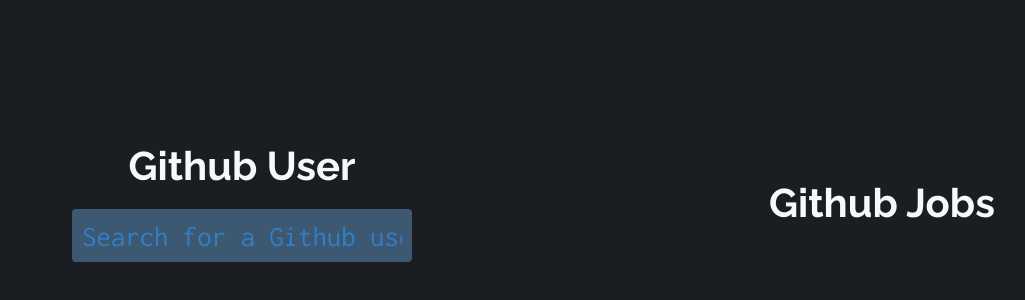
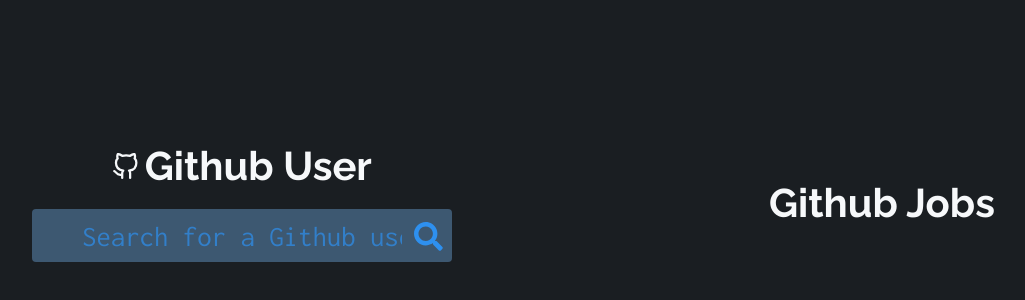
Before and after one commit to ShariqAsadi/gitrakr, a React (Create React App) app: page / in a window 1280 px wide. Shown: the part 198-498 px from the top of the page, without its empty margins (78-1103 px from the left). Built offline with nearby package versions, Linux system fonts and the light colour scheme.

Commit message:
Adds Icons and more stylings 🤙

```diff
--- a/package.json
+++ b/package.json
@@ -9,6 +9,7 @@
     "axios": "^0.19.2",
     "react": "^16.13.1",
     "react-dom": "^16.13.1",
+    "react-icons": "^3.10.0",
     "react-router-dom": "^5.2.0",
     "react-scripts": "3.4.1",
     "styled-components": "^5.1.1"
--- a/src/components/Input/Input.js
+++ b/src/components/Input/Input.js
@@ -1,5 +1,19 @@
 import React from 'react';
 import styled from 'styled-components';
+import { FaSearch } from 'react-icons/fa';
+
+const Container = styled.div`
+  position: relative;
+  span {
+    position: absolute;
+    top: 13px;
+    right: 9px;
+    .faSearch {
+      color: rgb(46 144 239 / 100%);
+      font-size: 1.8rem;
+    }
+  }
+`;
 
 const StyledInput = styled.input`
   outline: none;
@@ -9,7 +23,7 @@
   border: none;
   background: rgb(66 96 125 / 88%);
   color: rgb(46 144 239 / 100%);
-  padding: 10px;
+  padding: 10px 50px;
   text-align: center;
 
   &:focus {
@@ -25,7 +39,16 @@
 `;
 
 const Input = (props) => {
-  return <StyledInput type='text' {...props} />;
+  return (
+    <>
+      <Container>
+        <StyledInput type='text' {...props} />
+        <span>
+          <FaSearch className='faSearch' />
+        </span>
+      </Container>
+    </>
+  );
 };
 
 export default Input;
--- a/src/pages/Home/Home.js
+++ b/src/pages/Home/Home.js
@@ -1,5 +1,6 @@
 import React from 'react';
 import { Container, Grid, Items } from './Home.styles';
+import { FiGithub } from 'react-icons/fi';
 import Input from '../../components/Input/Input';
 
 const Home = () => {
@@ -8,7 +9,10 @@
       <Grid>
         <div>
           <Items>
-            <h1>Github User</h1>
+            <h1>
+              <FiGithub />
+              <span>Github User</span>
+            </h1>
             <Input placeholder='Search for a Github user' />
           </Items>
         </div>
--- a/src/pages/Home/Home.styles.js
+++ b/src/pages/Home/Home.styles.js
@@ -1,6 +1,5 @@
 import styled from 'styled-components';
 export const Container = styled.div`
-  /* padding: 5px; */
   width: 100vw;
   height: 100vh;
   background-color: rgb(26, 30, 34);
@@ -23,32 +22,16 @@
     transition: all 0.3s ease-in-out;
     h1 {
       font-size: 2.5rem;
+      svg {
+        margin-right: 0.2em;
+        font-size: 1.7rem;
+      }
     }
-    &:first-child {
-      /* border-right: 1px solid rgb(66 96 125); */
-    }
-    &:last-child {
-      /* border-left: 1px solid rgb(66 96 125); */
-    }
-    /* &:hover {
-      color: blue; /*  TODO: Look for a good color */
-    /* box-shadow: 0 0 10px 5px blue; */
-    /*} */
   }
 
   @media (max-width: 768px) {
     grid-template-rows: 1fr 1fr;
     grid-template-columns: 1fr;
-    div {
-      &:first-child {
-        border-right: none;
-        /* border-bottom: 1px solid rgb(66 96 125); */
-      }
-      &:last-child {
-        border-left: none;
-        /* border-top: 1px solid rgb(66 96 125); */
-      }
-    }
   }
 `;
 
```
Also changed, not shown: 1 other file (tests, documents, lock files or other folders).
